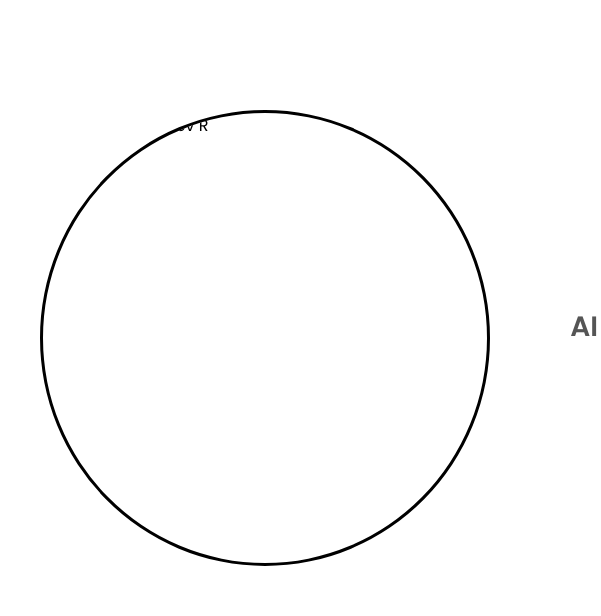
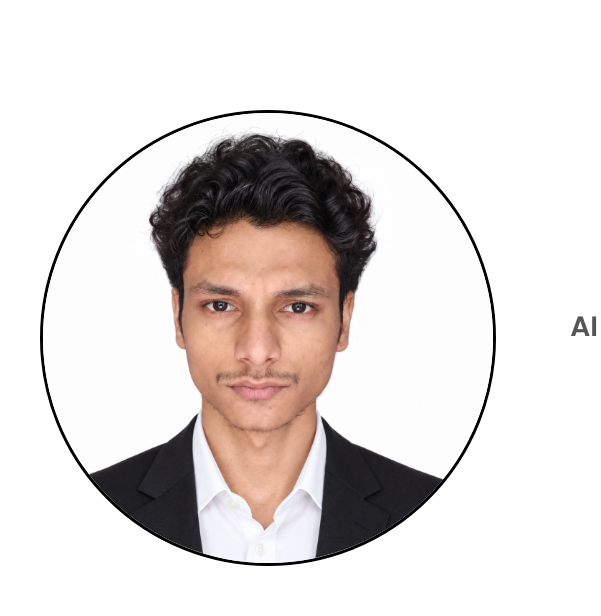
Before and after one commit to Rajeev-08/Portfolio, a plain HTML site: page index.html in a window 1280 px wide. Shown: the part 149-765 px from the top of the page, 155-756 px from the left. Drawn offline with Linux system fonts and the light colour scheme.

Commit message:
Update profile picture source in index.html

```diff
--- a/index.html
+++ b/index.html
@@ -43,7 +43,7 @@
 
   <section id="profile">
     <div class="section__pic-container">
-      <img src="assets/profile-pic.png" alt="Portrait of Rajeev R">
+      <img src="assets/Profile.jpeg" alt="Portrait of Rajeev R">
     </div>
     <div class="section__text">
       <p class="section__text__p1">Hello, I'm</p>
```
